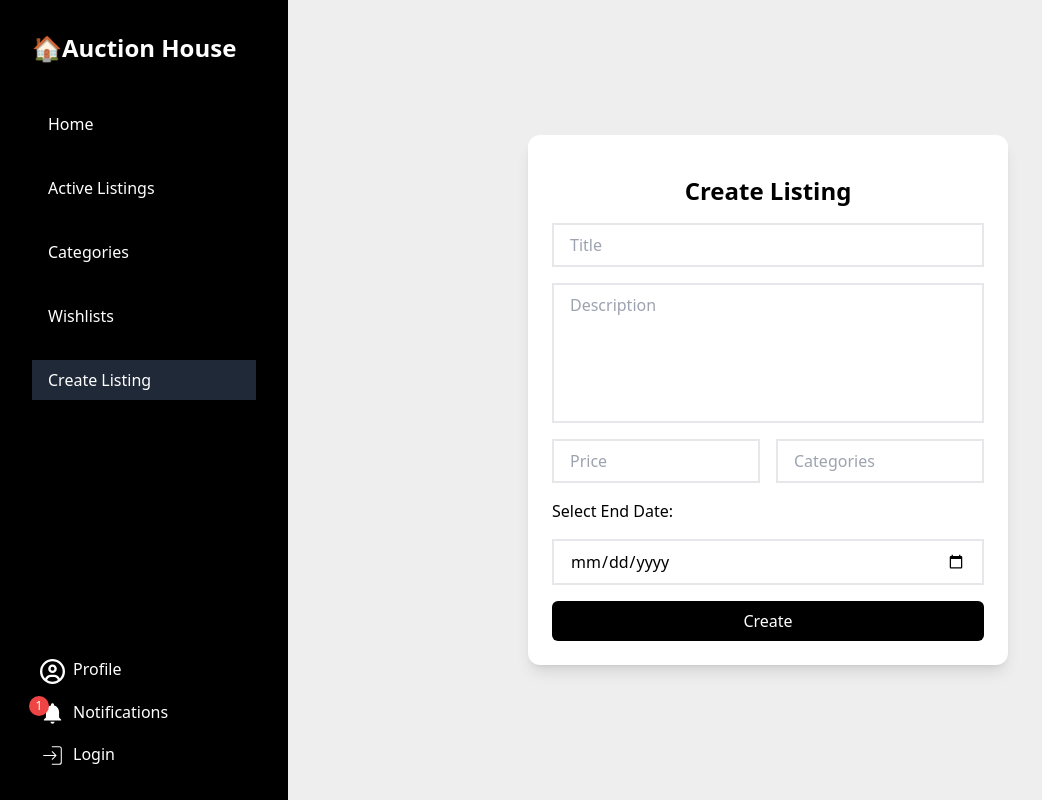
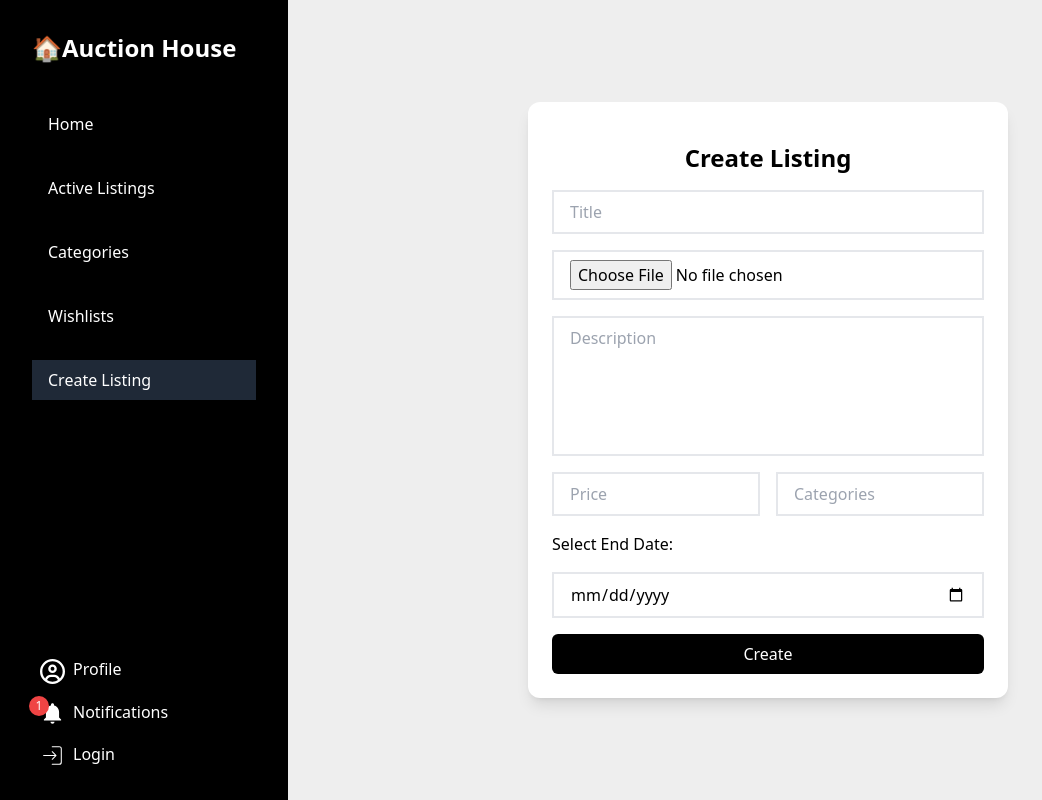
Before and after one commit to LynxQuas/auction-house, a React (Vite) app: page /create-listings in a window 1280 px wide. Shown: the whole page, without its empty margins (0-1042 px from the left). Built offline with nearby package versions, Linux system fonts and the light colour scheme.

Commit message:
add: file input

```diff
--- a/src/components/ListingForm.tsx
+++ b/src/components/ListingForm.tsx
@@ -9,6 +9,7 @@ type ListingFormTypes = {
     categories: string;
     price: number;
     endDate: Date;
+    image: string;
 };
 
 type ListingFormProps = {
@@ -40,6 +41,15 @@ const ListingForm = ({ children }: ListingFormProps) => {
                     register={register}
                     registerOpts={{ required: "Title is required" }}
                     message={errors.title && errors.title.message}
+                />
+
+                {/* Needs to fix  */}
+                <Input
+                    placeholder="image"
+                    type="file"
+                    name="image"
+                    register={register}
+                    registerOpts={{ required: "image is required" }}
                 />
 
                 <div className="w-full flex flex-col">
```
